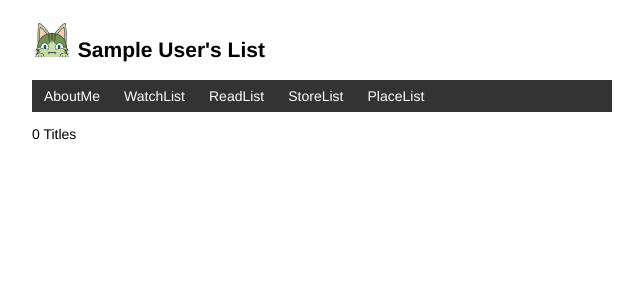
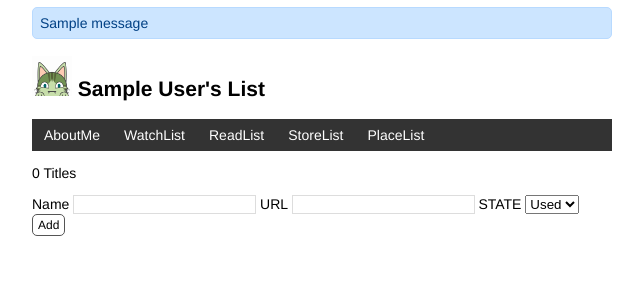
Before and after one commit to hebe-tian/life-list, a Flask app: page /book in a window 1280 px wide. Shown: the top 300 px of the page, without its empty margins (318-961 px from the left). Run offline with Flask 3, Linux system fonts and the light colour scheme; tables that the repository leaves empty hold one stand-in row (values such as "Sample post"); one stand-in notice (Sample message) is shown.

Commit message:
support edit,add,delete items

```diff
--- a/app.py
+++ b/app.py
@@ -1,7 +1,7 @@
 import os
 import sys
 import click
-from flask import Flask, render_template
+from flask import Flask, render_template, request, flash, redirect, url_for
 from flask_sqlalchemy import SQLAlchemy
 
 
@@ -15,6 +15,7 @@
 app = Flask(__name__)
 app.config['SQLALCHEMY_DATABASE_URI'] = prefix + os.path.join(app.root_path, 'data.db')
 app.config['SQLALCHEMY_TRACK_MODIFICATIONS'] = False
+app.config['SECRET_KEY'] = 'dev'
 db = SQLAlchemy(app)
 
 
@@ -33,11 +34,9 @@
     # 链接
     url = db.Column(db.String(40))
     # 标签 MOVIE/BOOK/STORE/PLACE
-    tag = db.Column(db.String(20))
-    # 热度
-    star = db.Column(db.Integer)
+    tag = db.Column(db.String(10))
     # 状态 WANT/USED
-    state = db.Column(db.Integer)
+    state = db.Column(db.String(10))
 
 
 @app.cli.command()
@@ -55,33 +54,196 @@
     return content
 
 
+def add(input_title, input_url, input_tag, input_state):
+    if not (input_title and input_url and input_tag and input_state):
+        flash('Without Input.')  # 显示错误提示
+        return
+    elif len(input_title) > 60 or len(input_url) > 40 or len(input_tag) > 10 or len(input_state) > 10:
+        flash('Wrong Input.')  # 显示错误提示
+        return
+    else:
+        item = Item(title=input_title, url=input_url, tag=input_tag, state=input_state)
+        db.session.add(item)
+        db.session.commit()
+        flash('Item added.')
+
+
+def edit(input_id, input_title, input_url, input_tag, input_state):
+    item = Item.query.get(input_id)
+
+    if not (input_title and input_url and input_tag and input_state):
+        flash('Without Input.')  # 显示错误提示
+        return
+
+    elif len(input_title) > 60 or len(input_url) > 40 or len(input_state) > 10:
+        flash('Wrong Input.')  # 显示错误提示
+        return
+
+    else:
+        item.title = input_title
+        item.url = input_url
+        item.state = input_state
+        db.session.commit()
+        flash('Item updated.')
+
+
+def delete(input_id, input_tag):
+    item = Item.query.get_or_404(input_id)
+    if item.tag == input_tag:
+        db.session.delete(item)
+        db.session.commit()
+        flash(input_tag+' '+item.title+' is deleted.')
+    else:
+        flash('Item tag error.')
+
+
 @app.route('/')
 def about_me():
     return render_template('me.html')
 
 
-@app.route('/movie')
-def search_movie():
+@app.route('/movie', methods=['GET', 'POST'])
+def movie_page():
+    if request.method == 'POST':
+        title = request.form.get('title')
+        url = request.form.get('url')
+        state = request.form.get('state')
+        add(input_title=title, input_url=url, input_tag='MOVIE', input_state=state)
+        return redirect(url_for('movie_page'))
+
     movies = search('MOVIE')
     return render_template('movie.html', movies=movies)
 
 
-@app.route('/book')
-def search_book():
+@app.route('/book', methods=['GET', 'POST'])
+def book_page():
+    if request.method == 'POST':
+        title = request.form.get('title')
+        url = request.form.get('url')
+        state = request.form.get('state')
+        add(input_title=title, input_url=url, input_tag='BOOK', input_state=state)
+        return redirect(url_for('book_page'))
+
     books = search('BOOK')
     return render_template('book.html', books=books)
 
 
-@app.route('/store')
-def search_store():
+@app.route('/store', methods=['GET', 'POST'])
+def store_page():
+    if request.method == 'POST':
+        title = request.form.get('title')
+        url = request.form.get('url')
+        state = request.form.get('state')
+        add(input_title=title, input_url=url, input_tag='STORE', input_state=state)
+        return redirect(url_for('store_page'))
+
     stores = search('STORE')
     return render_template('store.html', stores=stores)
 
 
-@app.route('/place')
-def search_place():
+@app.route('/place', methods=['GET', 'POST'])
+def place_page():
+    if request.method == 'POST':
+        title = request.form.get('title')
+        url = request.form.get('url')
+        state = request.form.get('state')
+        add(input_title=title, input_url=url, input_tag='place', input_state=state)
+        return redirect(url_for('place_page'))
+
     places = search('PLACE')
     return render_template('place.html', places=places)
+
+
+@app.route('/movie/edit/<int:movie_id>', methods=['GET', 'POST'])
+def edit_movie(movie_id):
+    item = Item.query.get_or_404(movie_id)
+    if item.tag == 'MOVIE':
+        if request.method == 'POST':
+            title = request.form['title']
+            url = request.form['url']
+            state = request.form['state']
+            edit(input_id=movie_id, input_title=title, input_url=url, input_state=state, input_tag='MOVIE')
+            return redirect(url_for('movie_page'))
+
+        return render_template('edit.html', item=item)
+    else:
+        flash('Not movie')
+        return redirect(url_for('movie_page'))
+
+
+@app.route('/book/edit/<int:book_id>', methods=['GET', 'POST'])
+def edit_book(book_id):
+    item = Item.query.get_or_404(book_id)
+    if item.tag == 'BOOK':
+        if request.method == 'POST':
+            title = request.form['title']
+            url = request.form['url']
+            state = request.form['state']
+            edit(input_id=book_id, input_title=title, input_url=url, input_state=state, input_tag='BOOK')
+            return redirect(url_for('book_page'))
+
+        return render_template('edit.html', item=item)
+    else:
+        flash('Not book')
+        return redirect(url_for('book_page'))
+
+
+@app.route('/store/edit/<int:store_id>', methods=['GET', 'POST'])
+def edit_store(store_id):
+    item = Item.query.get_or_404(store_id)
+    if item.tag == 'STORE':
+        if request.method == 'POST':
+            title = request.form['title']
+            url = request.form['url']
+            state = request.form['state']
+            edit(input_id=store_id, input_title=title, input_url=url, input_state=state, input_tag='STORE')
+            return redirect(url_for('store_page'))
+
+        return render_template('edit.html', item=item)
+    else:
+        flash('Not store')
+        return redirect(url_for('store_page'))
+
+
+@app.route('/place/edit/<int:place_id>', methods=['GET', 'POST'])
+def edit_place(place_id):
+    item = Item.query.get_or_404(place_id)
+    if item.tag == 'PLACE':
+        if request.method == 'POST':
+            title = request.form['title']
+            url = request.form['url']
+            state = request.form['state']
+            edit(input_id=place_id, input_title=title, input_url=url, input_state=state, input_tag='PLACE')
+            return redirect(url_for('place_page'))
+
+        return render_template('edit.html', item=item)
+    else:
+        flash('Not place')
+        return redirect(url_for('place_page'))
+
+
+@app.route('/movie/delete/<int:movie_id>', methods=['POST'])
+def delete_movie(movie_id):
+    delete(movie_id, input_tag='MOVIE')
+    return redirect(url_for('movie_page'))
+
+
+@app.route('/book/delete/<int:book_id>', methods=['POST'])
+def delete_book(book_id):
+    delete(book_id, input_tag='BOOK')
+    return redirect(url_for('book_page'))
+
+
+@app.route('/store/delete/<int:store_id>', methods=['POST'])
+def delete_store(store_id):
+    delete(store_id, input_tag='STORE')
+    return redirect(url_for('store_page'))
+
+
+@app.route('/place/delete/<int:place_id>', methods=['POST'])
+def delete_place(place_id):
+    delete(place_id, input_tag='PLACE')
+    return redirect(url_for('place_page'))
 
 
 # 上下文处理器，每个模版都会调用return_user
--- a/static/style.css
+++ b/static/style.css
@@ -75,3 +75,49 @@
     border-radius: 5px;
     padding: 3px 5px;
 }
+
+/* 覆盖某些浏览器对 input 元素定义的字体 */
+input[type=submit] {
+    font-family: inherit;
+}
+
+input[type=text] {
+    border: 1px solid #ddd;
+}
+
+input[name=year] {
+    width: 50px;
+}
+
+.btn {
+    font-size: 12px;
+    padding: 3px 5px;
+    text-decoration: none;
+    cursor: pointer;
+    background-color: white;
+    color: black;
+    border: 1px solid #555555;
+    border-radius: 5px;
+}
+
+.btn:hover {
+    text-decoration: none;
+    background-color: black;
+    color: white;
+    border: 1px solid black;
+}
+
+.alert {
+    position: relative;
+    padding: 7px;
+    margin: 7px 0;
+    border: 1px solid transparent;
+    color: #004085;
+    background-color: #cce5ff;
+    border-color: #b8daff;
+    border-radius: 5px;
+}
+
+.inline-form {
+    display: inline;
+}
--- a/templates/404.html
+++ b/templates/404.html
@@ -5,7 +5,7 @@
     <li>
         Page Not Found - 404
         <span class="float-right">
-            <a href="{{ url_for('me') }}">Go Back</a>
+            <a href="{{ url_for('about_me') }}">Go Back</a>
         </span>
     </li>
 </ul>
--- a/templates/base.html
+++ b/templates/base.html
@@ -10,6 +10,9 @@
     {% endblock %}
 </head>
 <body>
+    {% for message in get_flashed_messages() %}
+        <div class="alert">{{ message }}</div>
+    {% endfor %}
     <h2>
         <img alt="Avatar" class="avatar" src="{{ url_for('static', filename='images/avatar.png') }}">
         {{ user.name }}'s List
@@ -17,10 +20,10 @@
     <nav>
         <ul>
             <li><a href="{{ url_for('about_me') }}">AboutMe</a></li>
-            <li><a href="{{ url_for('search_movie') }}">WatchList</a></li>
-            <li><a href="{{ url_for('search_book') }}">ReadList</a></li>
-            <li><a href="{{ url_for('search_store') }}">StoreList</a></li>
-            <li><a href="{{ url_for('search_place') }}">PlaceList</a></li>
+            <li><a href="{{ url_for('movie_page') }}">WatchList</a></li>
+            <li><a href="{{ url_for('book_page') }}">ReadList</a></li>
+            <li><a href="{{ url_for('store_page') }}">StoreList</a></li>
+            <li><a href="{{ url_for('place_page') }}">PlaceList</a></li>
         </ul>
     </nav>
     {% block content %}{% endblock %}
--- a/templates/book.html
+++ b/templates/book.html
@@ -2,11 +2,24 @@
 
 {% block content %}
 <p>{{ books|length }} Titles</p>
+<form method="post">
+    Name <input type="text" name="title" autocomplete="off" required>
+    URL <input type="text" name="url" autocomplete="off" required>
+    STATE <select name="state">
+    <option value="USED">Used</option>
+    <option value="WANT">Want</option>
+    </select>
+    <input class="btn" type="submit" name="submit" value="Add">
+</form>
 <ul class="list">
     {% for book in books %}
     <li>{{ book.title }} - {{ book.state }}
         <span class="float-right">
             <a class="url" href={{ book.url }} target="_blank" title="Find this movie on Douban">Link To It</a>
+            <a class="btn" href="{{ url_for('edit_book', book_id=book.id) }}">Edit</a>
+            <form class="inline-form" method="post" action="{{ url_for('delete_book', book_id=book.id) }}">
+                <input class="btn" type="submit" name="delete" value="Delete" onclick="return confirm('Are you sure?')">
+            </form>
         </span>
     </li>
     {% endfor %}
```
Also changed, not shown: templates/edit.html (added, +14 -0 lines), templates/movie.html (+13 -0 lines), templates/place.html (+12 -0 lines), templates/store.html (+12 -0 lines).
